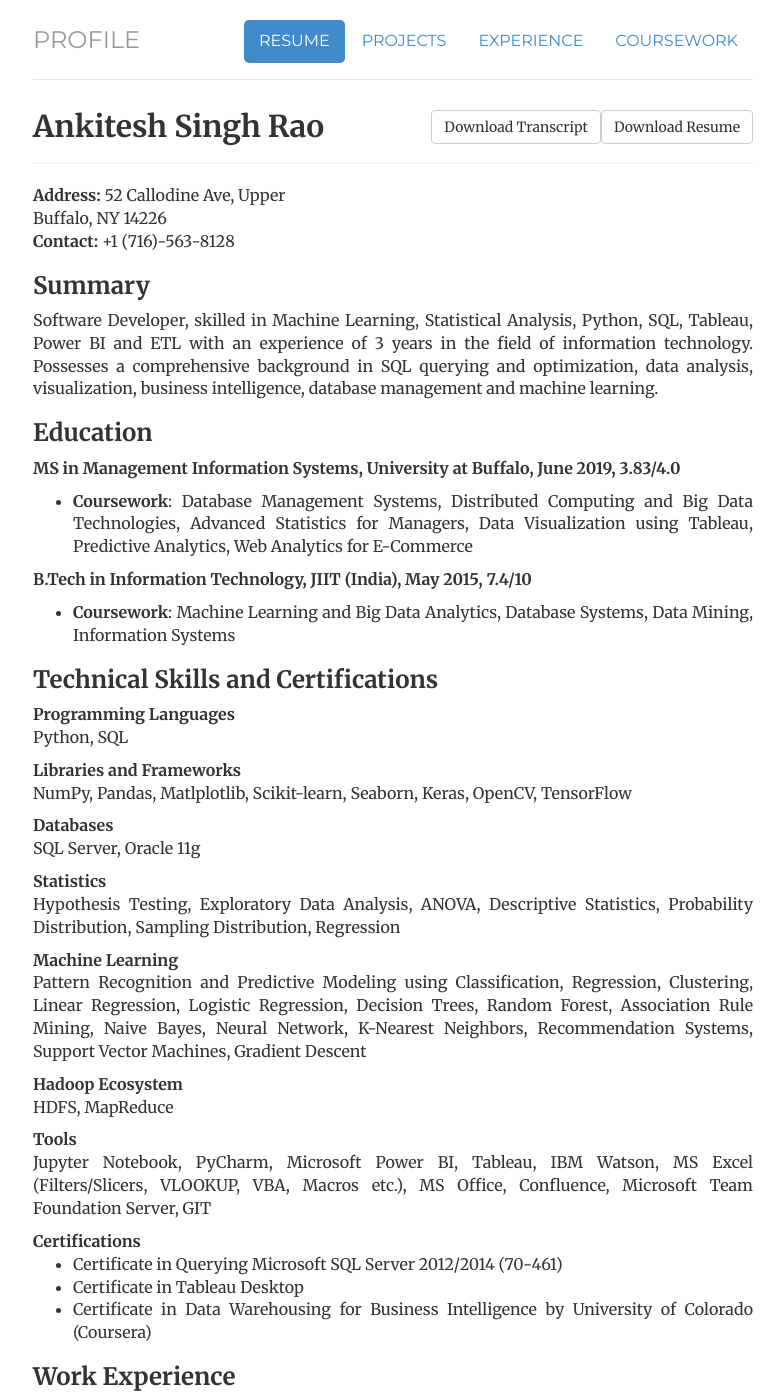
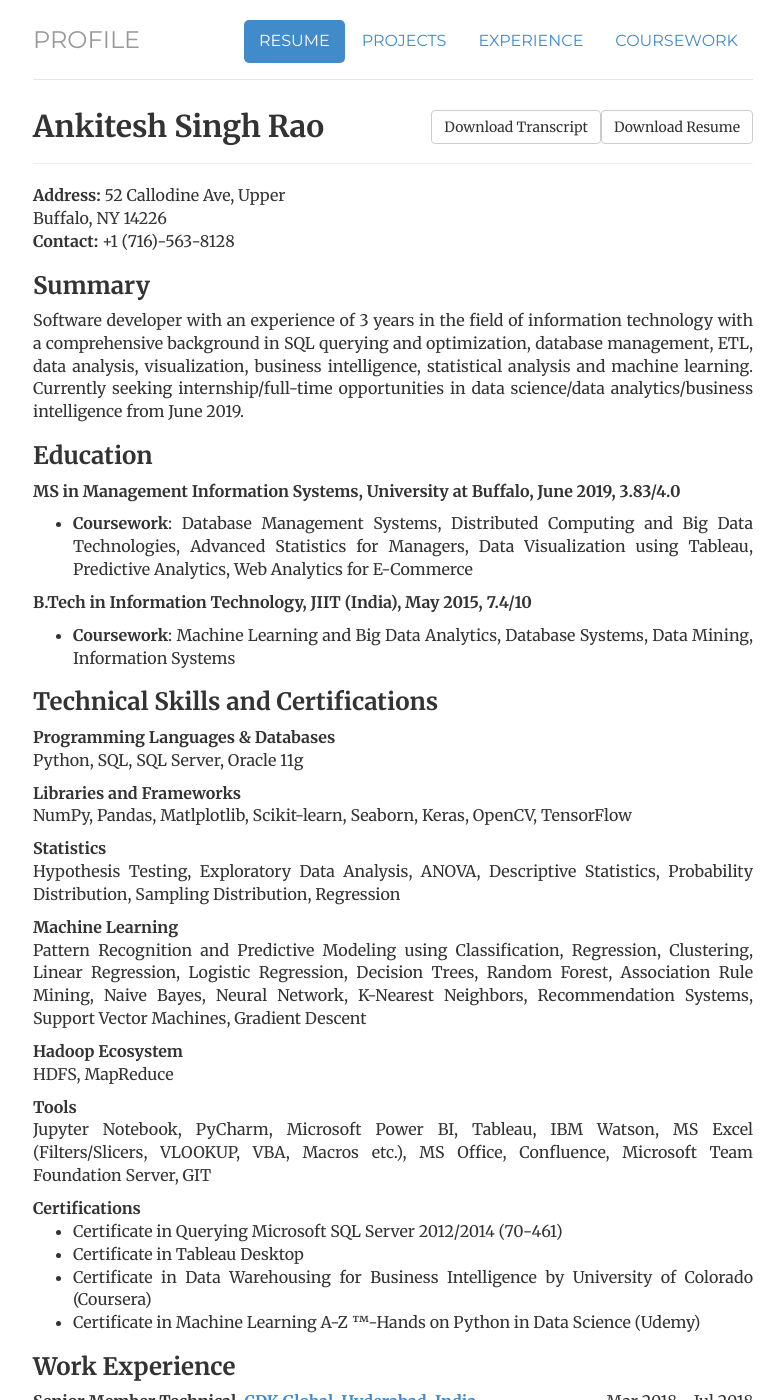
Before and after one commit to AnkiteshR/AnkiteshR.github.io, a Jekyll site: the page built from resume/index.html, in a window 1280 px wide and 1400 px high. Shown: the whole window, without its empty margins (247-1031 px from the left). Built offline with Jekyll 4.4.1, drawn with Linux system fonts in a browser that asks for light colours.

Commit message:
Updated Summary and Certifications

```diff
--- a/resume/index.html
+++ b/resume/index.html
@@ -67,8 +67,7 @@ function topFunction() {
 
 				<h3>Summary</h3>
 
-				<p>Software Developer, skilled in Machine Learning, Statistical Analysis, Python, SQL, Tableau, Power BI and ETL with an experience of 3 years in the field of information technology.
-          Possesses a comprehensive background in SQL querying and optimization, data analysis, visualization, business intelligence, database management and machine learning.</a></p>
+				<p>Software developer with an experience of 3 years in the field of information technology with a comprehensive background in SQL querying and optimization, database management, ETL, data analysis, visualization, business intelligence, statistical analysis and machine learning. Currently seeking internship/full-time opportunities in data science/data analytics/business intelligence from June 2019.</p>
 
 				<h3>Education</h3>
 				<p><strong>MS in Management Information Systems, University at Buffalo, June 2019, 3.83/4.0</strong><br>
@@ -83,12 +82,10 @@ function topFunction() {
             </li>
           </ul>
 				<h3>Technical Skills and Certifications</h3>
-        <b>Programming Languages</b>
-        <p>Python, SQL</p>
+        <b>Programming Languages & Databases</b>
+        <p>Python, SQL, SQL Server, Oracle 11g</p>
         <b>Libraries and Frameworks</b>
         <p>NumPy, Pandas, Matlplotlib, Scikit-learn, Seaborn, Keras, OpenCV, TensorFlow</p>
-        <b>Databases</b>
-        <p> SQL Server, Oracle 11g</p>
 		<b>Statistics</b>
         <p> Hypothesis Testing, Exploratory Data Analysis, ANOVA, Descriptive Statistics, Probability Distribution, Sampling Distribution, Regression</p>
 		<b>Machine Learning</b>
@@ -102,6 +99,7 @@ function topFunction() {
           <li>Certificate in Querying Microsoft SQL Server 2012/2014 (70-461) </li>
           <li>Certificate in Tableau Desktop </li>
           <li>Certificate in Data Warehousing for Business Intelligence by University of Colorado (Coursera)</li>
+		  <li>Certificate in Machine Learning A-Z ™-Hands on Python in Data Science (Udemy)</li>
       </ul>
         <h3>Work Experience</h3>
         <div style="float: left">
```
